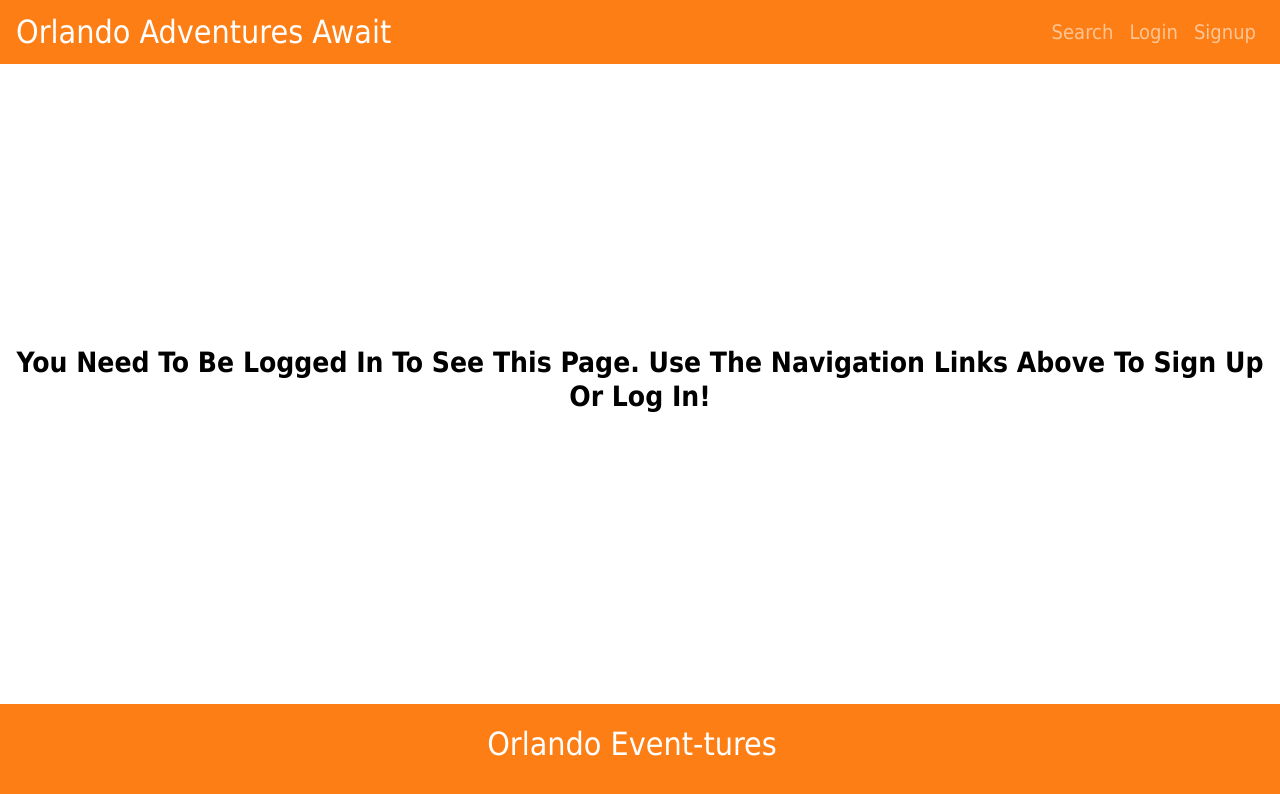
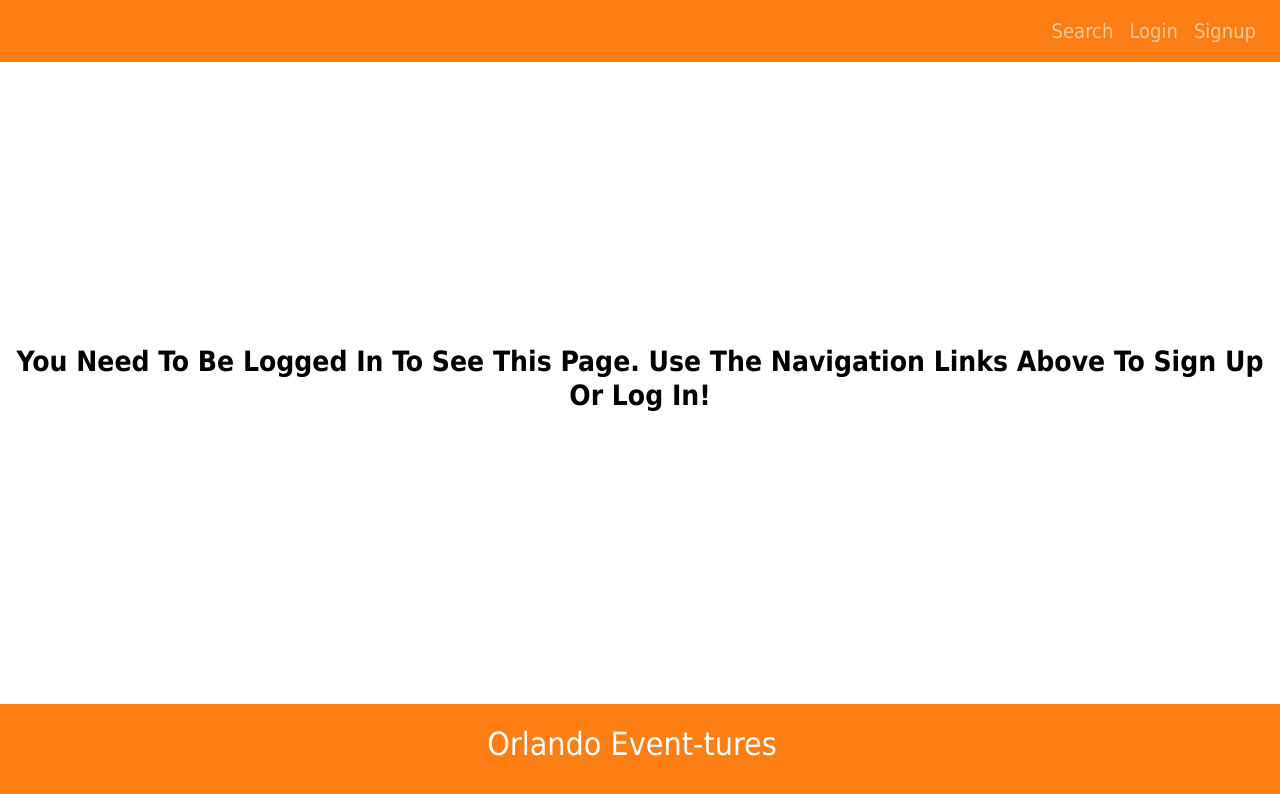
Before and after one commit to kalib-hicks/OrlandoEvent-ture, a React (Create React App) app in the folder client/: page /profile/1 in a window 1280 px wide. Shown: the top 794 px of the page. Built offline with nearby package versions, Linux system fonts and the light colour scheme; no server answers; a web font is replaced by a local one.

Commit message:
troubleshooting

```diff
--- a/client/src/components/Header/index.js
+++ b/client/src/components/Header/index.js
@@ -9,8 +9,8 @@ const Header = () => {
     };
 
     return(
-        <Navbar variant='dark' expand="lg" className='d-flex justify-content-between px-3'>
-            <Navbar.Brand href="/">Orlando Adventures Await</Navbar.Brand>
+        <Navbar variant='dark' expand="lg" className='d-flex justify-content-center px-3'>
+
             <Navbar.Toggle aria-controls="basic-navbar-nav" />
             <Navbar.Collapse id="basic-navbar-nav" className="justify-content-end">
                 <Nav>
--- a/client/src/components/Search/index.js
+++ b/client/src/components/Search/index.js
@@ -6,9 +6,9 @@ const Search = () => {
     const history = useHistory();
     const [searchValue, setSearchValue] = useState('');
 
-    //const handleChange = event => {
-
-    //}
+    const handleChange = event => {
+        setSearchValue('32822');
+    }
 
     const handleSearchSubmit = async event => {
         setSearchValue('32822');
@@ -30,7 +30,7 @@ const Search = () => {
                                 placeholder='Enter city to find events near you'
                                 aria-label='Search by Zipcode'
                                 value={searchValue}
-                                onChange={handleChange}
+                                onClick={handleChange}
                             />
                             <InputGroup.Append>
                                 <Button variant='secondary' className='search-btn' type='submit' style={{color: 'white', textDecoration:'none'}}>
--- a/client/src/index.scss
+++ b/client/src/index.scss
@@ -63,7 +63,7 @@ h6 {
   background: -webkit-linear-gradient(rgba(0, 0, 0, 0.2), rgba(0, 0, 0, 0.2)),
     url("./assets/images/orlando-fl.jpg");
   background-size: cover;
-  background-position: top 50% right 50%;
+  background-position: top 100% right 100%;
   color: white;
 
   div {
```
